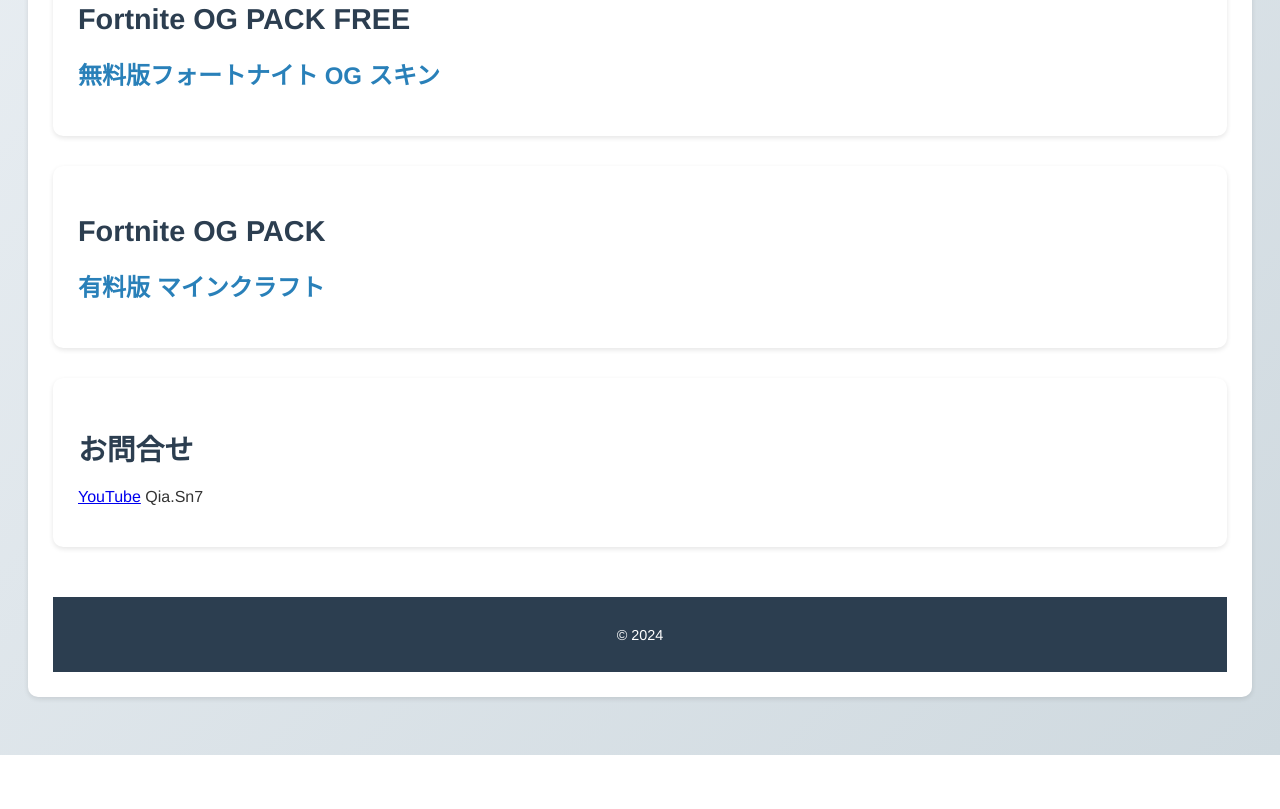
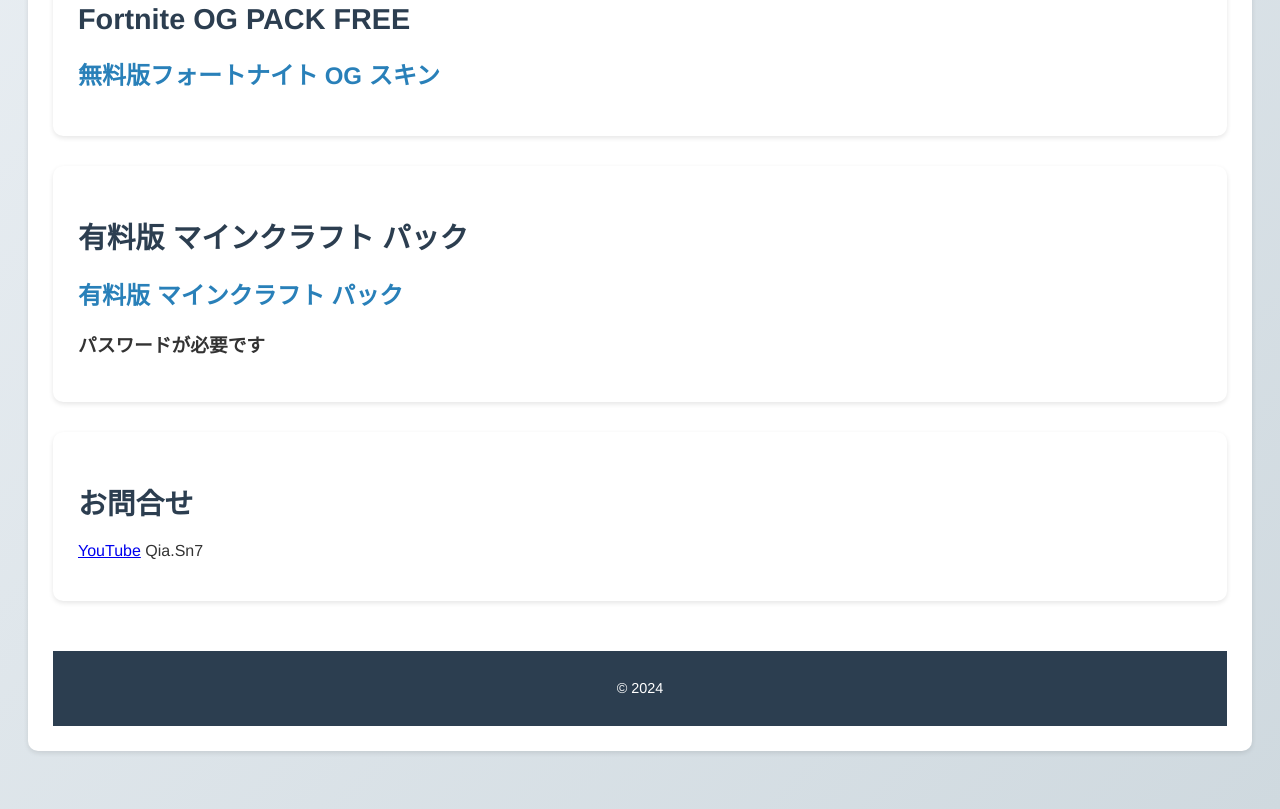
Before and after one commit to minecraftofempa/lol, a plain HTML site: page index.html in a window 1280 px wide. Shown: the part 812-1621 px from the top of the page. Before the commit the page ends 1567 px from the top, so only its background shows below. Drawn offline with Linux system fonts and the light colour scheme.

Commit message:
Update index.html

```diff
--- a/index.html
+++ b/index.html
@@ -43,10 +43,11 @@
     </section>
 
 <section id="no free">
-        <h2>Fortnite OG PACK</h2>
+        <h2>有料版 マインクラフト パック</h2>
         <article>
             <h3><a href="pass.html">
-                有料版 マインクラフト</a></h3>
+                有料版 マインクラフト パック</a>
+            <p>パスワードが必要です</p></h3>
         </article>
 </section>
 
```
